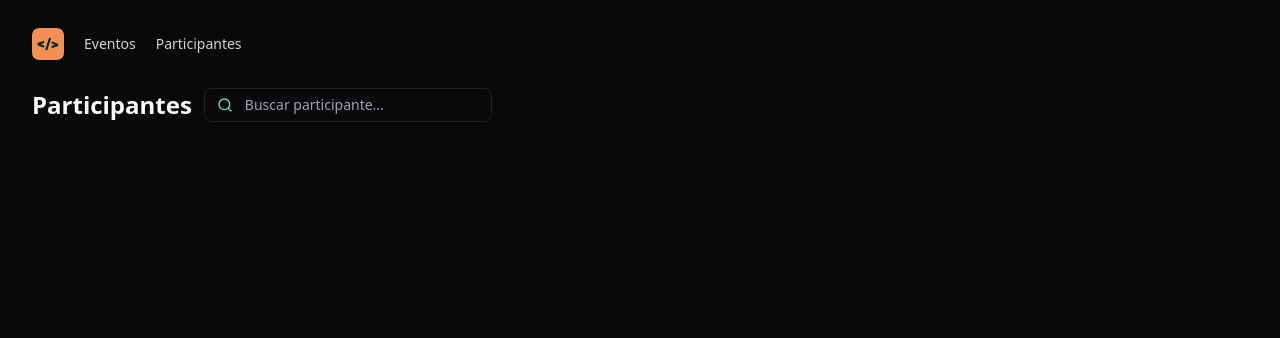
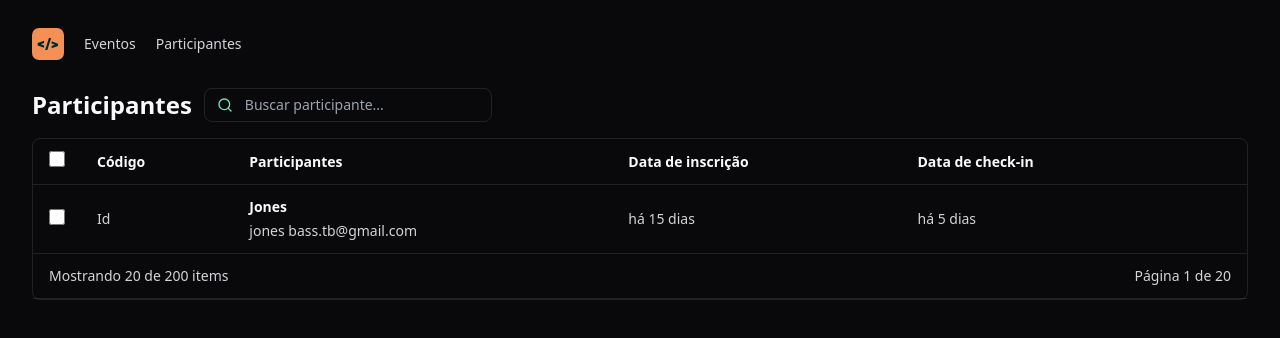
Before and after one commit to Jones-bass/pass-in, a React (Vite) app in the folder pass-in-web/: page / in a window 1280 px wide. Shown: the top 338 px of the page. Built offline with nearby package versions, Linux system fonts and the light colour scheme.

Commit message:
Estrutura de colunas da pagina

```diff
--- a/pass-in-web/package.json
+++ b/pass-in-web/package.json
@@ -12,7 +12,8 @@
   "dependencies": {
     "lucide-react": "^0.368.0",
     "react": "^18.2.0",
-    "react-dom": "^18.2.0"
+    "react-dom": "^18.2.0",
+    "tailwind-merge": "^2.2.2"
   },
   "devDependencies": {
     "@rocketseat/eslint-config": "^2.2.2",
--- a/pass-in-web/src/App.tsx
+++ b/pass-in-web/src/App.tsx
@@ -1,23 +1,14 @@
+import { AttendeeList } from "./components/attendee-list";
 import { Header } from "./components/header";
-import { Search } from "lucide-react";
 
 export function App() {
 
   return (
   <>
-    <div className="max-w-[1216px] mx-auto py-5 flex flex-col gap-5">
-      <Header />
-      <div className="flex flex-col gap-4">
-        <div className="flex items-center gap-3">
-          <h1 className="text-2xl font-bold ">Participantes</h1>
-          <div className="w-72 flex items-center gap-3 px-3 py-1.5 border border-white/10 rounded-lg" >
-            <Search className="size-4 text-emerald-300" />
-            <input className="bg-transparent flex-1 outline-none h-auto border-0 p-0 text-sm" placeholder="Buscar participante..." />
-          </div>
+      <div className="max-w-[1216px] mx-auto py-5 flex flex-col gap-5">
+        <Header />
+        <AttendeeList />
         </div>
-      </div>
-    </div>
-    </>
-
+      </>
   )
 }
--- /dev/null
+++ b/pass-in-web/src/components/attendee-list.tsx
@@ -0,0 +1,69 @@
+import { Search } from "lucide-react";
+import { Table } from "./table/table";
+import { TableHeader } from "./table/table-header";
+import { TableCell } from "./table/table-cell";
+import { TableRow } from "./table/table-row";
+
+export function AttendeeList() {
+  return(
+    <>
+      <div className="flex flex-col gap-4">
+        <div className="flex items-center gap-3">
+          <h1 className="text-2xl font-bold ">Participantes</h1>
+          <div className="w-72 flex items-center gap-3 px-3 py-1.5 border border-white/10 rounded-lg" >
+            <Search className="size-4 text-emerald-300" />
+            <input className="bg-transparent flex-1 outline-none h-auto border-0 p-0 text-sm" placeholder="Buscar participante..." />
+          </div>
+        </div>
+
+        <Table>
+          <thead>
+            <tr className="border-b border-white/10">
+              <TableHeader style={{ width: 48 }}>
+                <input type="checkbox" className="size-4 bg-black/20 rounded border border-white/10 checked:bg-orange-400" />
+              </TableHeader>
+              <TableHeader>Código</TableHeader>
+              <TableHeader>Participantes</TableHeader>
+              <TableHeader>Data de inscrição</TableHeader>
+              <TableHeader>Data de check-in</TableHeader>
+              <TableHeader style={{ width: 64 }}></TableHeader>
+            </tr>
+          </thead>
+          <tbody>
+                <TableRow >
+                  <TableCell>
+                    <input type="checkbox" className="size-4 bg-black/20 rounded border border-white/10 checked:bg-orange-400" />
+                  </TableCell>
+                  <TableCell>Id</TableCell>
+                  <TableCell>
+                    <div className="flex flex-col gap-1">
+                      <span className="font-semibold text-white">Jones</span>
+                      <span>jones bass.tb@gmail.com</span>
+                    </div>
+                  </TableCell>
+                  <TableCell>há 15 dias</TableCell>
+                  <TableCell>há 5 dias</TableCell>
+                  <TableCell>
+                  </TableCell>
+                </TableRow>
+
+          </tbody>
+          <tfoot>
+            <TableRow>
+              <TableCell colSpan={3}>
+                Mostrando 20 de 200 items
+              </TableCell>
+              <TableCell className="text-right" colSpan={3}>
+                <div className="inline-flex gap-8 items-center">
+                  <span>Página 1 de 20</span>
+
+
+                  </div>
+              </TableCell>
+            </TableRow>
+          </tfoot>
+        </Table>
+      </div>
+    </>
+  )
+}
--- /dev/null
+++ b/pass-in-web/src/components/table/table-cell.tsx
@@ -0,0 +1,16 @@
+import { ComponentProps } from "react";
+import { twMerge } from 'tailwind-merge';
+
+interface TableCellProps extends ComponentProps<'td'> {
+
+}
+
+export function TableCell(props: TableCellProps) {
+  return(
+    <>
+      {/* Nesse componente usamos o tailwind-merge para unir as classes de estilização
+          Por isso é necessário que o '{...props}' esteja antes do 'className' */}
+      <td {...props} className={twMerge("py-3 px-4 text-sm text-zinc-300", props.className)} />
+    </>
+  )
+}
--- /dev/null
+++ b/pass-in-web/src/components/table/table-header.tsx
@@ -0,0 +1,13 @@
+import { ComponentProps } from "react";
+
+interface TableHeaderProps extends ComponentProps<'th'> {
+
+}
+
+export function TableHeader(props: TableHeaderProps) {
+  return(
+    <>
+      <th className="py-3 px-4 text-sm font-semibold text-left" {...props} />
+    </>
+  )
+}
--- /dev/null
+++ b/pass-in-web/src/components/table/table-row.tsx
@@ -0,0 +1,13 @@
+import { ComponentProps } from "react";
+
+interface TableRowProps extends ComponentProps<'tr'> {
+
+}
+
+export function TableRow(props: TableRowProps) {
+  return(
+    <>
+      <tr className="border-b border-white/10 hover:bg-white/5" {...props} />
+    </>
+  )
+}
--- /dev/null
+++ b/pass-in-web/src/components/table/table.tsx
@@ -0,0 +1,15 @@
+import { ComponentProps } from "react";
+
+interface TableProps extends ComponentProps<'table'>{
+
+}
+
+export function Table(props: TableProps) {
+  return(
+    <>
+      <div className="border border-white/10 rounded-lg">
+        <table className="w-full" {...props} />
+      </div>
+    </>
+  )
+}
```
Also changed, not shown: 1 other file (tests, documents, lock files or other folders).
